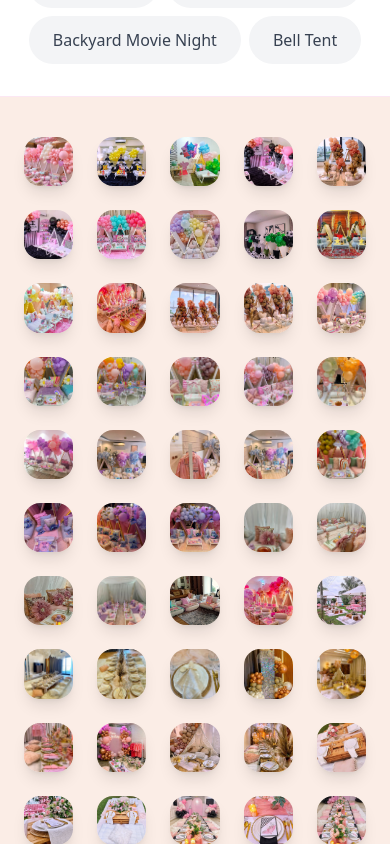
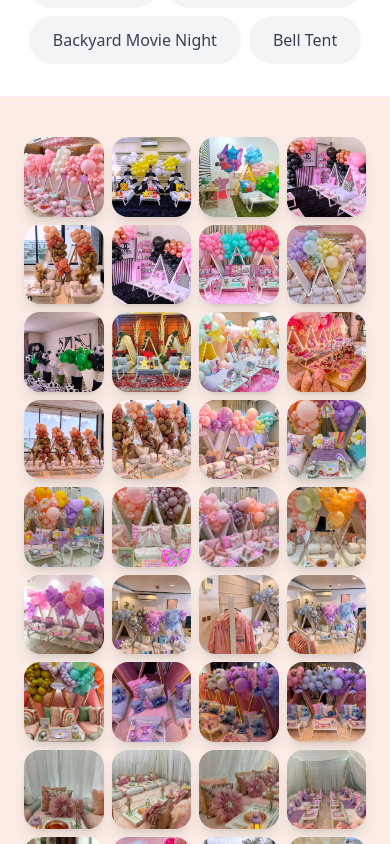
Before and after one commit to soireesandteepees-prog/Soirees-And-Teepees-, a Next.js app in the folder client/: page /gallery in a window 390 px wide. Shown: the part 660-1504 px from the top of the page. Built offline with nearby package versions, Linux system fonts and the light colour scheme.

Commit message:
Services

```diff
--- a/client/app/gallery/page.tsx
+++ b/client/app/gallery/page.tsx
@@ -172,7 +172,7 @@ export default function Gallery() {
       {/* Gallery Grid */}
       <section className="pb-20 pt-10">
         <div className="container mx-auto px-6">
-          <div className="grid grid-cols-5 md:grid-cols-5 lg:grid-cols-4 xl:grid-cols-5 gap-6">
+          <div className="grid grid-cols-4 gap-2 md:grid-cols-3 md:gap-4 lg:grid-cols-4 lg:gap-5 xl:grid-cols-5 xl:gap-6 ">
             {filteredImages.map((item, index) => (
               <div
                 key={index}
```
